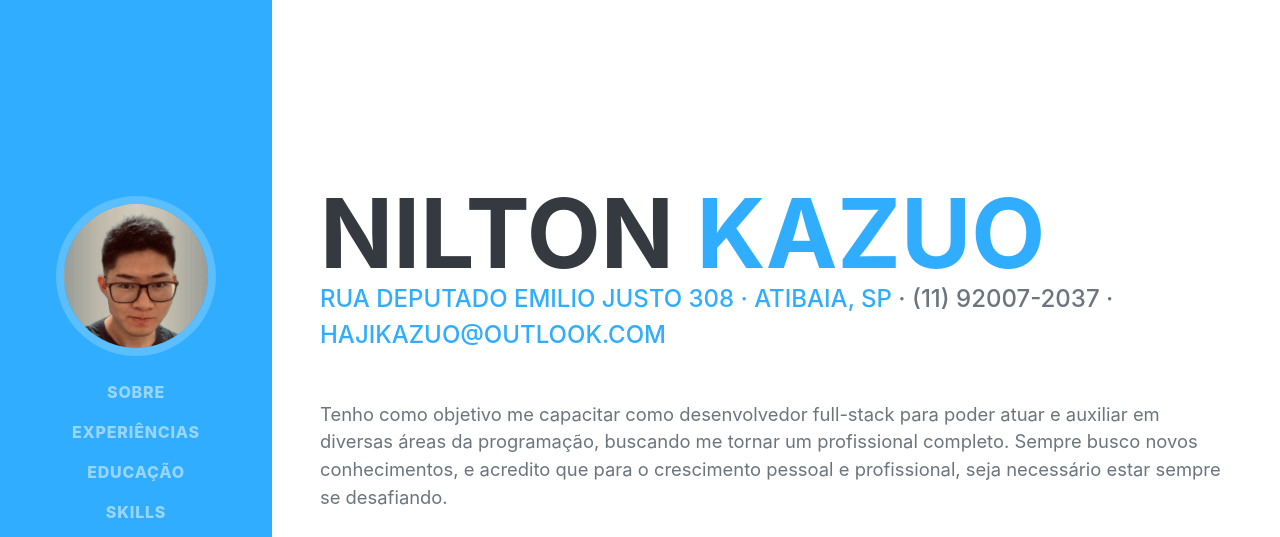
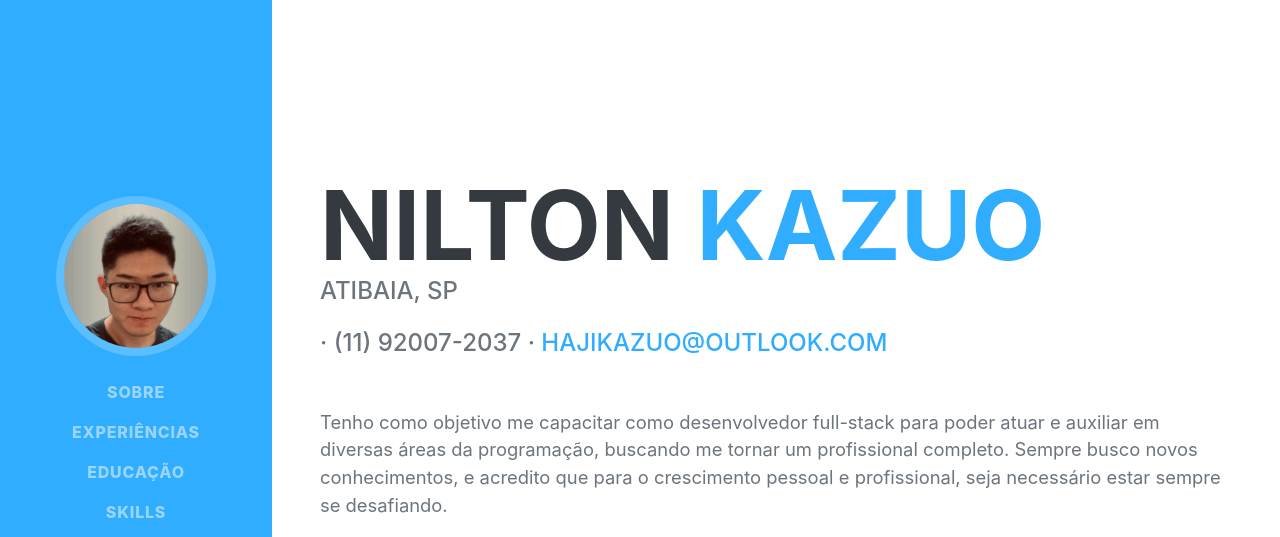
Before and after one commit to hajikazuo/Curriculo---Nilton-Kazuo, a plain HTML site: page index.html in a window 1280 px wide. Shown: the top 537 px of the page. Drawn offline with nearby package versions, Linux system fonts and the light colour scheme; a web font is replaced by a local one.

Commit message:
Update index.html

```diff
--- a/index.html
+++ b/index.html
@@ -52,7 +52,7 @@
         <section class="resume-section" id="about">
             <div class="resume-section-content">
                 <h1 class="mb-0">Nilton <span class="text-primary">Kazuo</span></h1>
-                <div class="subheading mb-5"><a href="https://www.google.com/maps/search/?api=1&query=Rua Deputado Emilio Justo 308 Atibaia SP" target="_blank">Rua Deputado Emilio Justo 308 · Atibaia, SP</a> · (11) 92007-2037 ·
+                <div class="subheading mb-5"><p>Atibaia, SP</p> · (11) 92007-2037 ·
                     <a href="mailto:hajikazuo@outlook.com">hajikazuo@outlook.com</a></div>
                 <p class="lead mb-5">Tenho como objetivo me capacitar como desenvolvedor full-stack para poder atuar e
                     auxiliar em diversas áreas da programação, buscando me tornar um profissional completo. Sempre busco
```
